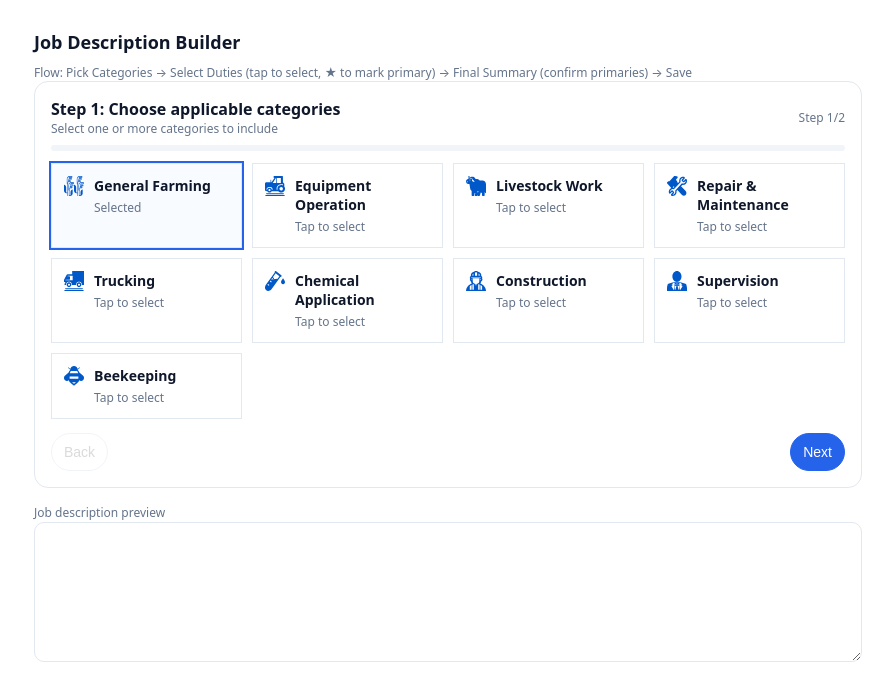
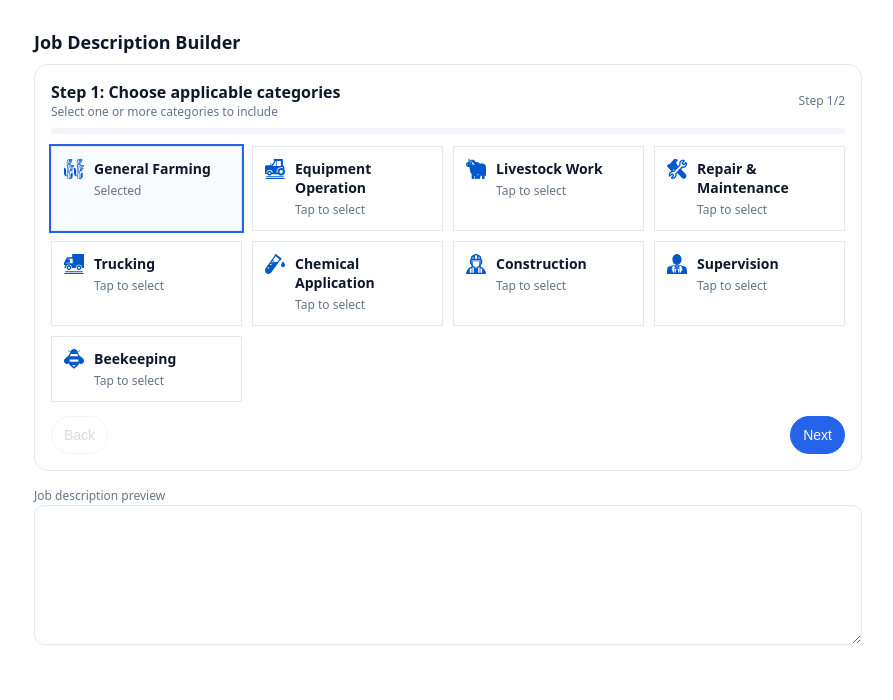
Before and after one commit to AlexTarian/job-description-builder-widget, a plain HTML site: page index.html in a window 1280 px wide. Shown: the whole page, without its empty margins (192-1085 px from the left). Drawn offline with Linux system fonts and the light colour scheme.

Commit message:
Update index.html

```diff
--- a/index.html
+++ b/index.html
@@ -85,8 +85,6 @@
 <body>
 <div class="wrap">
   <h1>Job Description Builder</h1>
-  <div class="small">Flow: Pick Categories → Select Duties (tap to select, ★ to mark primary) → Final Summary (confirm primaries) → Save</div>
-
   <div id="wizard" class="wizard" role="region" aria-label="Job duties wizard">
     <div class="wiz-head">
       <div>
@@ -112,11 +110,11 @@
   <div class="section" style="margin-top:12px;">
     <label for="preview" class="small">Job description preview</label>
     <textarea id="preview" readonly></textarea>
+    <div class="section small" id="status"></div>
     <button id="editWizardBtn" class="btn ghost" type="button" style="margin-top:8px; display:none;">
       Edit with wizard
     </button>
   </div>
-  <div class="section small" id="status"></div>
 </div>
 <script>
   (function(){
```
